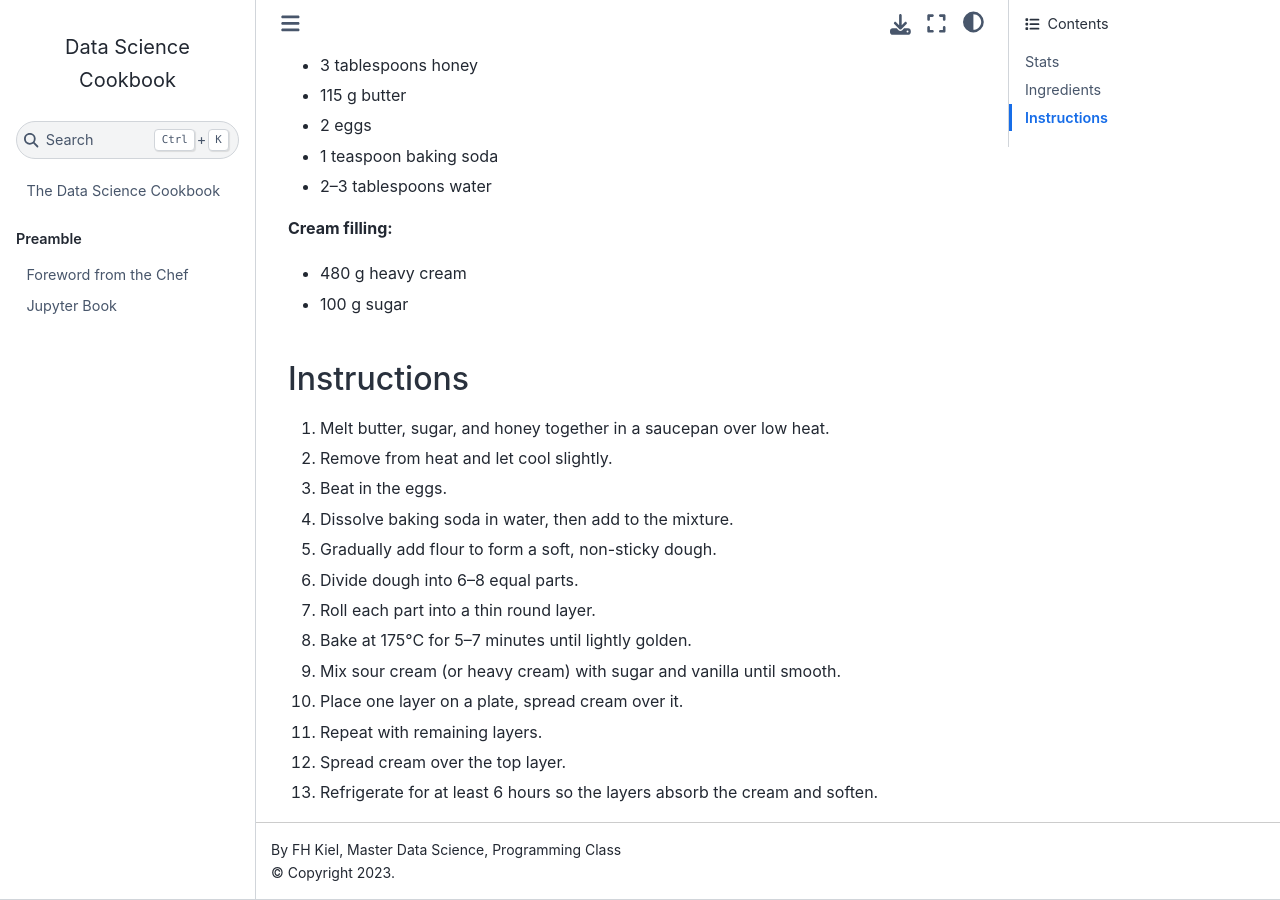
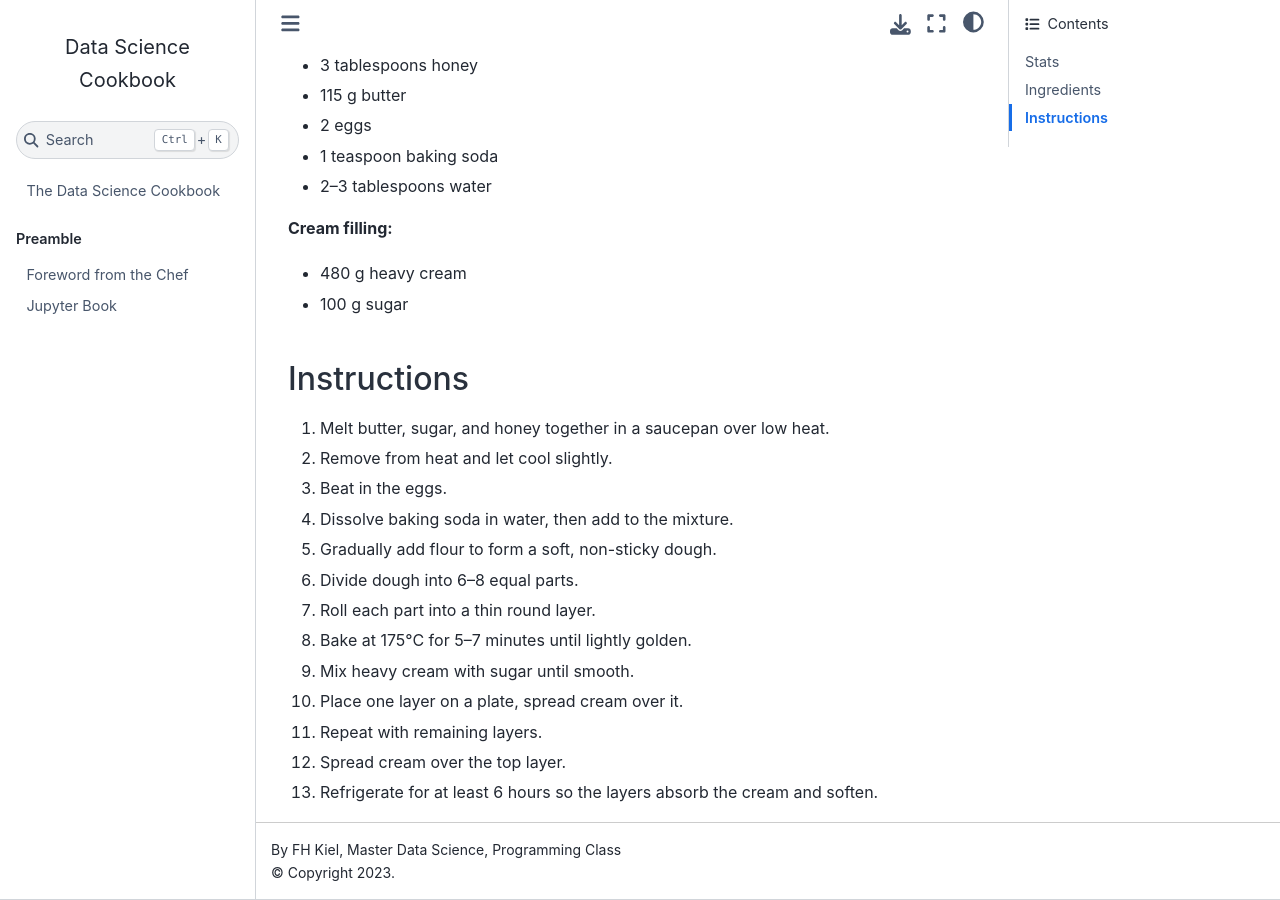
Before and after one commit to tillschwoerer/the-data-science-cookbook, a Jupyter Book: the page built from recipes/HoneyCake.md, in a window 1280 px wide and 900 px high, scrolled down 1016 px. Built offline with Jupyter Book 1.0.4 settings and Sphinx 7.4.7 and the Sphinx Book theme 1.1.4, drawn with Linux system fonts in a browser that asks for light colours; pages that are not in the unit, such as notebooks, are missing from menus.

Commit message:
Made corrections in instruction

```diff
--- a/recipes/HoneyCake.md
+++ b/recipes/HoneyCake.md
@@ -33,7 +33,7 @@
 6. Divide dough into 6–8 equal parts.
 7. Roll each part into a thin round layer.
 8. Bake at 175°C for 5–7 minutes until lightly golden.
-9. Mix sour cream (or heavy cream) with sugar and vanilla until smooth.
+9. Mix heavy cream with sugar until smooth.
 10. Place one layer on a plate, spread cream over it.
 11. Repeat with remaining layers.
 12. Spread cream over the top layer.
```
